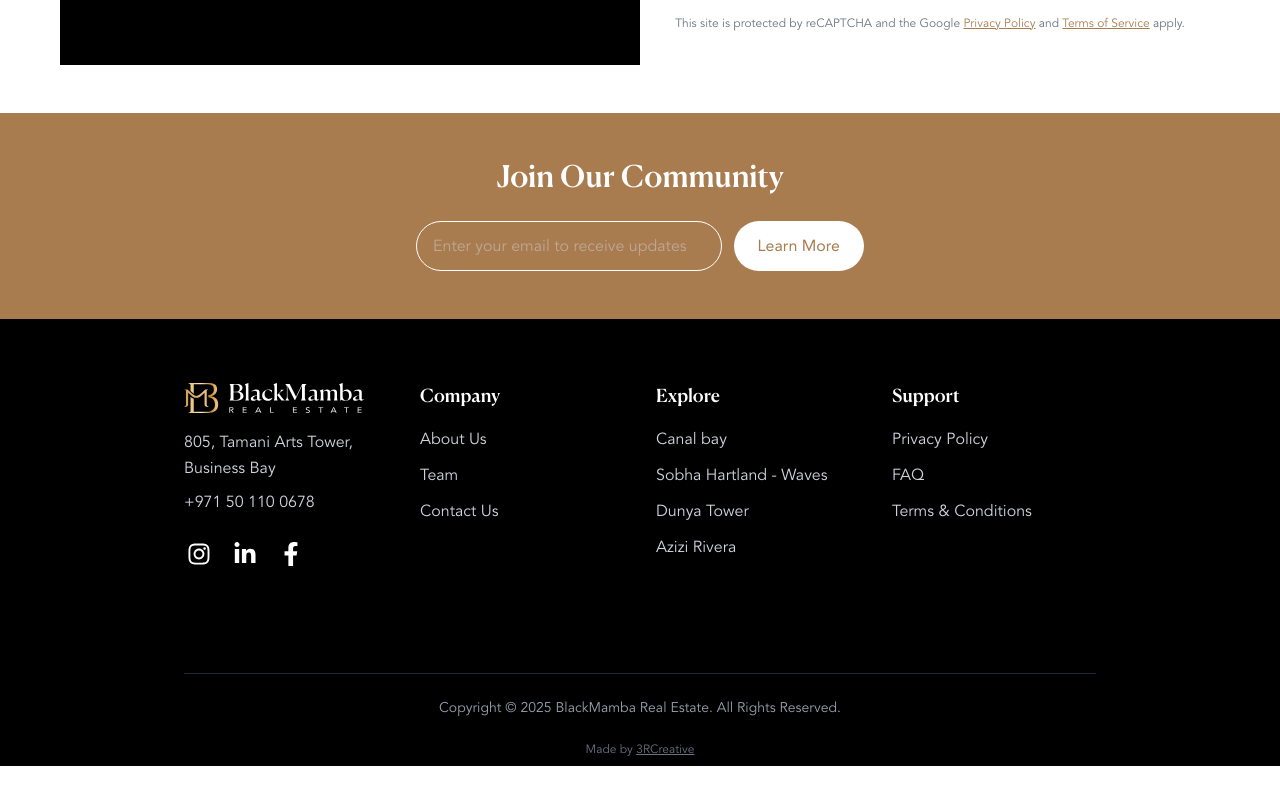
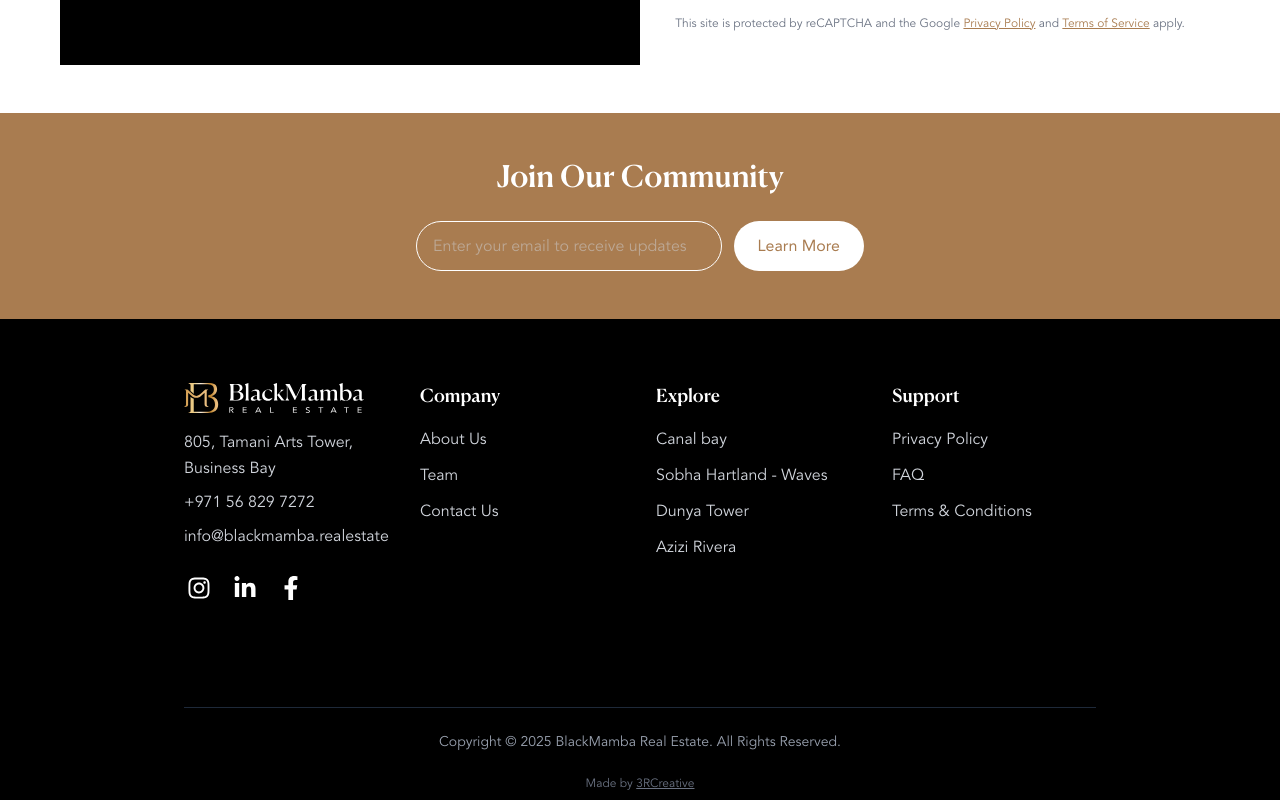
Before and after one commit to AurifyAE/blackmamba-website, a Next.js app: page / in a window 1280 px wide. Shown: the part 3746-4546 px from the top of the page. Before the commit the page ends 4512 px from the top, so only its background shows below. Built offline with nearby package versions, Linux system fonts and the light colour scheme; a web font is replaced by a local one.

Commit message:
feat: implement contact detail in footer, contact navbar, and client-side components for property and short-stay pages

```diff
--- a/app/components/ContactNavbar.tsx
+++ b/app/components/ContactNavbar.tsx
@@ -12,13 +12,13 @@ const ContactNavbar = () => {
             ENQUIRY
           </button>
         </Link>
-        <Link href="tel:+971501100678" target="_blank">
+        <Link href="tel:+971568297272" target="_blank">
           <button className="flex flex-col items-center gap-1 sm:gap-2 text-white px-3 rounded-md hover:bg-neutral-600 transition-colors text-[10px] tracking-wider">
             <Image src="/images/phone.svg" alt="" width={25} height={25} />
             CALL
           </button>
         </Link>
-        <Link href="https://wa.me/971501100678" target="_blank">
+        <Link href="https://wa.me/971568297272" target="_blank">
           <button className="flex flex-col items-center gap-1 sm:gap-2 text-white px-3 rounded-md hover:bg-neutral-600 transition-colors text-[10px] tracking-wider">
             <Image src="/images/whatsapp.svg" alt="" width={25} height={25} />
             WHATSAPP
--- a/app/components/Footer.tsx
+++ b/app/components/Footer.tsx
@@ -62,8 +62,8 @@ export default function Footer() {
               Join Our Community
             </h2>
             <form
-            onSubmit={handleSubmit}
-            className="max-w-md mx-auto flex flex-col sm:flex-row gap-3">
+              onSubmit={handleSubmit}
+              className="max-w-md mx-auto flex flex-col sm:flex-row gap-3">
               <input
                 type="email"
                 placeholder="Enter your email to receive updates"
@@ -72,12 +72,11 @@ export default function Footer() {
                 className="flex-1 px-4 py-3 rounded-4xl border border-white focus:outline-none focus:ring-2 focus:ring-white/50 text-gray-300 text-sm sm:text-base"
               />
               <button
-              disabled={loading}
-              className={`bg-white text-[#A97C50] px-6 py-3 rounded-4xl font-medium transition-colors text-sm sm:text-base ${
-              loading
+                disabled={loading}
+                className={`bg-white text-[#A97C50] px-6 py-3 rounded-4xl font-medium transition-colors text-sm sm:text-base ${loading
                   ? 'opacity-70 cursor-not-allowed'
                   : 'hover:bg-gray-100'
-              }`}
+                  }`}
               >
                 {loading ? 'Submitting...' : 'Learn More'}
               </button>
@@ -106,7 +105,12 @@ export default function Footer() {
                 <div className="text-gray-300 text-sm sm:text-base leading-relaxed">
                   <p>805, Tamani Arts Tower,</p>
                   <p>Business Bay</p>
-                  <p className="mt-2">+971 50 110 0678</p>
+                  <Link href="tel:+971568297272" target="_blank">
+                    <p className="mt-2">+971 56 829 7272</p>
+                  </Link>
+                  <Link href="mailto:info@blackmamba.realestate" target="_blank">
+                    <p className="mt-2">info@blackmamba.realestate</p>
+                  </Link>
                 </div>
               </div>
 
@@ -168,7 +172,7 @@ export default function Footer() {
             <div className="order-3 lg:order-3">
               <h3 className="text-base md:text-lg font-semibold mb-4">Explore</h3>
               <ul className="space-y-3 text-sm md:text-base">
-              <li>
+                <li>
                   <Link href="/rental/canal-bay" className="text-gray-300 hover:text-white transition-colors">
                     Canal bay
                   </Link>
--- a/app/rental/[id]/RentalDetailsClient.tsx
+++ b/app/rental/[id]/RentalDetailsClient.tsx
@@ -107,8 +107,7 @@ export default function RentalDetailsClient({ property }: { property: Property }
                           src={image}
                           alt={`${property.title} - Thumbnail ${index + 1}`}
                           fill
-                            className={`object-cover transition-all duration-300 ${
-                              selectedImageIndex === index
+                          className={`object-cover transition-all duration-300 ${selectedImageIndex === index
                               ? 'scale-103'
                               : 'hover:scale-103'
                             }`}
@@ -142,8 +141,7 @@ export default function RentalDetailsClient({ property }: { property: Property }
                           src={image}
                           alt={`${property.title} - Thumbnail ${index + 1}`}
                           fill
-                            className={`object-cover transition-all duration-300 ${
-                              selectedImageIndex === index
+                          className={`object-cover transition-all duration-300 ${selectedImageIndex === index
                               ? 'ring-2 ring-[#A97C50] ring-offset-2'
                               : 'opacity-70 hover:opacity-100'
                             }`}
@@ -212,7 +210,7 @@ export default function RentalDetailsClient({ property }: { property: Property }
                             <Image src="/images/enquiry.svg" alt="Enquiry" width={25} height={25} />
                           </a>
                           <a
-                              href="tel:+971501100678"
+                            href="tel:+971568297272"
                             className="inline-flex items-center text-white px-3 py-2 rounded-md hover:bg-neutral-600 transition-colors"
                             aria-label="Call"
                             title="Call"
@@ -220,7 +218,7 @@ export default function RentalDetailsClient({ property }: { property: Property }
                             <Image src="/images/phone.svg" alt="Call" width={25} height={25} />
                           </a>
                           <a
-                              href="https://wa.me/971501100678"
+                            href="https://wa.me/971568297272"
                             target="_blank"
                             rel="noopener noreferrer"
                             className="inline-flex items-center text-white px-3 py-2 rounded-md hover:bg-neutral-600 transition-colors"
--- a/app/shortstays/ShortStaysClient.tsx
+++ b/app/shortstays/ShortStaysClient.tsx
@@ -123,8 +123,7 @@ export default function ShortStaysClient({
                           src={image}
                           alt={`${property.title} - Thumbnail ${index + 1}`}
                           fill
-                            className={`object-cover transition-all duration-300 ${
-                              selectedImageIndex === index
+                          className={`object-cover transition-all duration-300 ${selectedImageIndex === index
                               ? 'scale-103'
                               : 'hover:scale-103'
                             }`}
@@ -158,8 +157,7 @@ export default function ShortStaysClient({
                           src={image}
                           alt={`${property.title} - Thumbnail ${index + 1}`}
                           fill
-                            className={`object-cover transition-all duration-300 ${
-                              selectedImageIndex === index
+                          className={`object-cover transition-all duration-300 ${selectedImageIndex === index
                               ? 'ring-2 ring-[#A97C50] ring-offset-2'
                               : 'opacity-70 hover:opacity-100'
                             }`}
@@ -228,7 +226,7 @@ export default function ShortStaysClient({
                             <Image src="/images/enquiry.svg" alt="Enquiry" width={25} height={25} />
                           </a>
                           <a
-                              href="tel:+971501100678"
+                            href="tel:+971568297272"
                             className="inline-flex items-center text-white px-3 py-2 rounded-md hover:bg-neutral-600 transition-colors"
                             aria-label="Call"
                             title="Call"
@@ -236,7 +234,7 @@ export default function ShortStaysClient({
                             <Image src="/images/phone.svg" alt="Call" width={25} height={25} />
                           </a>
                           <a
-                              href="https://wa.me/971501100678"
+                            href="https://wa.me/971568297272"
                             target="_blank"
                             rel="noopener noreferrer"
                             className="inline-flex items-center text-white px-3 py-2 rounded-md hover:bg-neutral-600 transition-colors"
```
Lines whose indentation alone changed are shown as unchanged.
